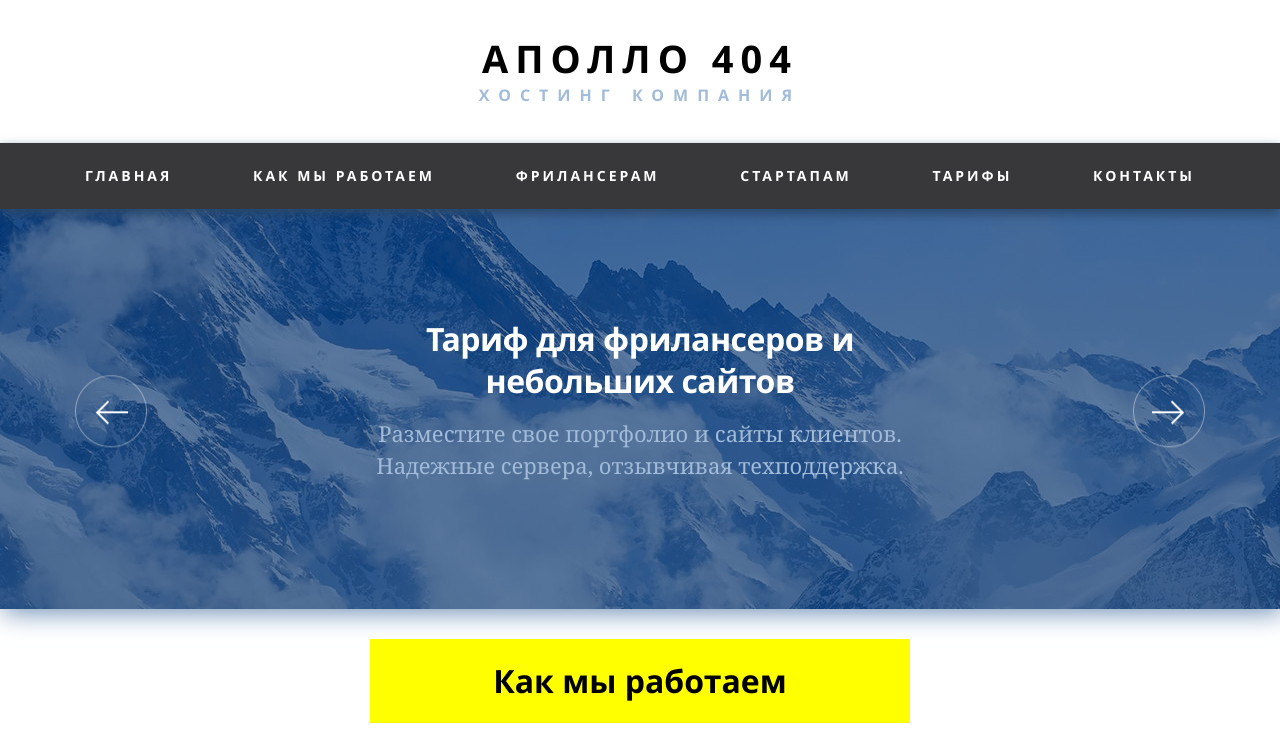
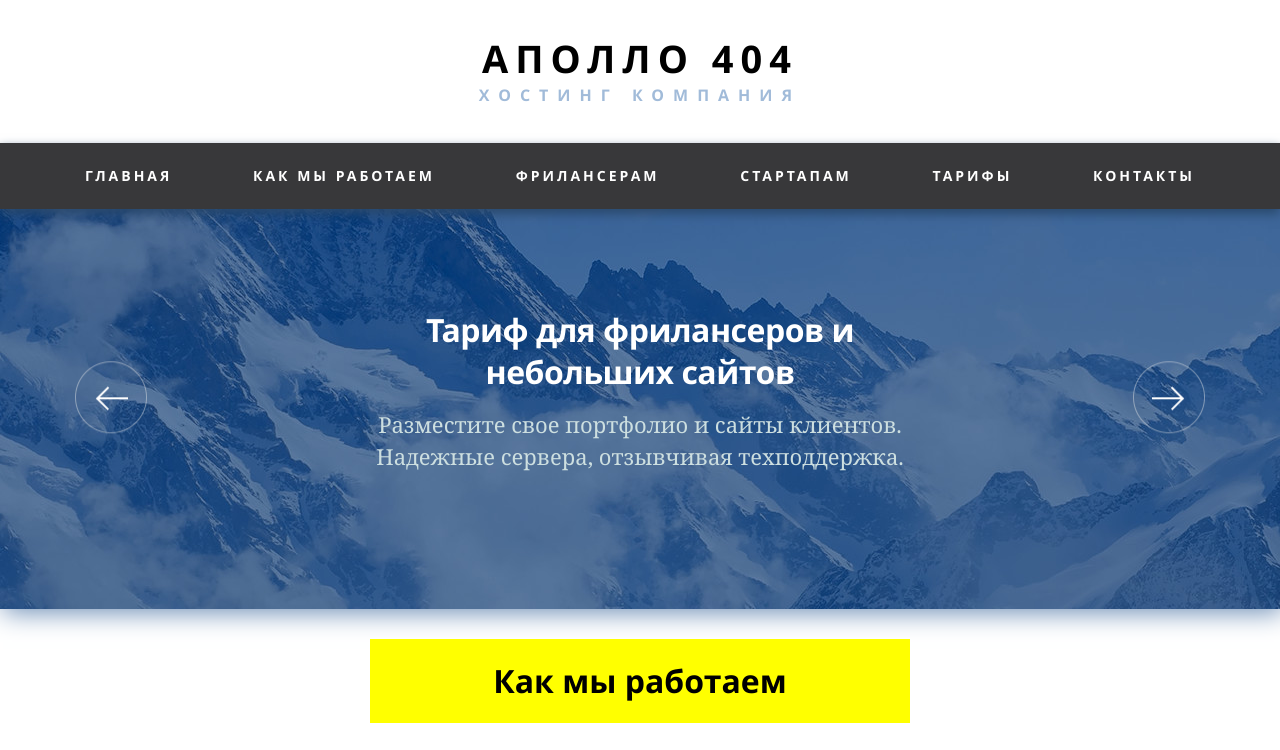
Before and after one commit to javafvr/apollo, a website: page docs/index.html in a window 1280 px wide. Shown: the top 750 px of the page. Drawn offline with Linux system fonts and the light colour scheme.

Commit message:
fix bugz

```diff
--- a/less/sections/_navigation.less
+++ b/less/sections/_navigation.less
@@ -1,9 +1,10 @@
 .navigation{
 	position: relative;
-	z-index:1;
+	font-size: 14px;
 	font-weight: 700;
 	letter-spacing: 3px;
 	text-transform: uppercase;
+
 	color:#fff;
 	background-color: #38383a;
 	box-shadow: 0px 5px 10px 0px rgba(42,73,109,1);
--- a/less/sections/_slider.less
+++ b/less/sections/_slider.less
@@ -1,6 +1,6 @@
 .slider{
-	// padding-top: 100px;
-	// padding-bottom: 127px;
+	padding-top: 49px;
+	padding-bottom: 127px;
 	background-image: url('../img/background/slider-bg.jpg');
 	background-repeat: no-repeat;
 	background-position: center;
@@ -11,6 +11,15 @@
 	-webkit-box-shadow: 3px 3px 25px 0px #688ab3;
 	        box-shadow: 3px 3px 25px 0px #688ab3;
 
+	@media (min-width:768px){
+		padding-top: 70px;
+		padding-bottom: 93px;
+	}
+
+	@media (min-width:992px){
+		padding-top: 100px;
+		padding-bottom: 127px;
+	}
 }
 
 .slider__title{
@@ -24,16 +33,14 @@
 	@media (min-width:992px){
 		font-size: 32px;
 		line-height: 42px;
+	}
+}
 
-	}
-
-}
 .slider__slogan{
 	font-family: 'Noto Serif';
 	font-size: 18px;
-	// letter-spacing: 8.5px;
 	line-height: 28px;
-	color: #A1BBD9;
+	color: #cddfe0;
 
 	@media (min-width:992px){
 		font-size: 22px;
--- a/less/sections/_top-slider-theme.less
+++ b/less/sections/_top-slider-theme.less
@@ -16,7 +16,6 @@
 }
 
 .owl-carousel  .owl-nav [class*='owl-']:hover {
-  /*background: #869791;*/
   color: #FFF;
   text-decoration: none;
 }
@@ -28,21 +27,26 @@
 
 .owl-carousel .owl-nav.disabled + .owl-dots {
   outline:transparent;
-
-  /*margin-top: 0px; */
 }
 
 .owl-carousel .owl-dots{
   position: absolute;
-  bottom: 30px;
+  bottom: -100px;
   width: 100%;
   text-align: center;
+
+  @media (min-width:768px){
+    bottom: -65px;
+  }
 }
 
-.owl-carousel.owl-dots .owl-dot {
+.owl-carousel .owl-dots .owl-dot {
   display: inline-block;
   zoom: 1;
   *display: inline;
+  &:last-child span {
+    margin: 0;
+  }
 }
 
 .owl-carousel p.text-visible{
@@ -60,17 +64,9 @@
   border-radius: 30px;
 }
 
-.owl-carousel .owl-dots .owl-dot:last-child span {
-  margin: 0;
-}
-
 .owl-carousel.owl-loaded{
-  height: 320px;
-  padding-top: 70px;
-  padding-bottom: 30px;
   display: flex;
   flex-direction: column;
-  /*align-items: center;*/
   -webkit-justify-content:space-between;
          justify-content :space-between;
   color: #FFF;
@@ -111,19 +107,6 @@
   outline: transparent;
 }
 
-
 .owl-carousel .owl-item div{
   display: block;
 }
-
-
-.owl-carousel.owl-loaded{
-  @media (min-width:768px){
-    height: 320px;
-    padding-top: 70px;
-}
-  @media (min-width:1200px){
-    height: 400px;
-    padding-top: 109px;
-  }
-}
```
Also changed, not shown: docs/css/main.css.
